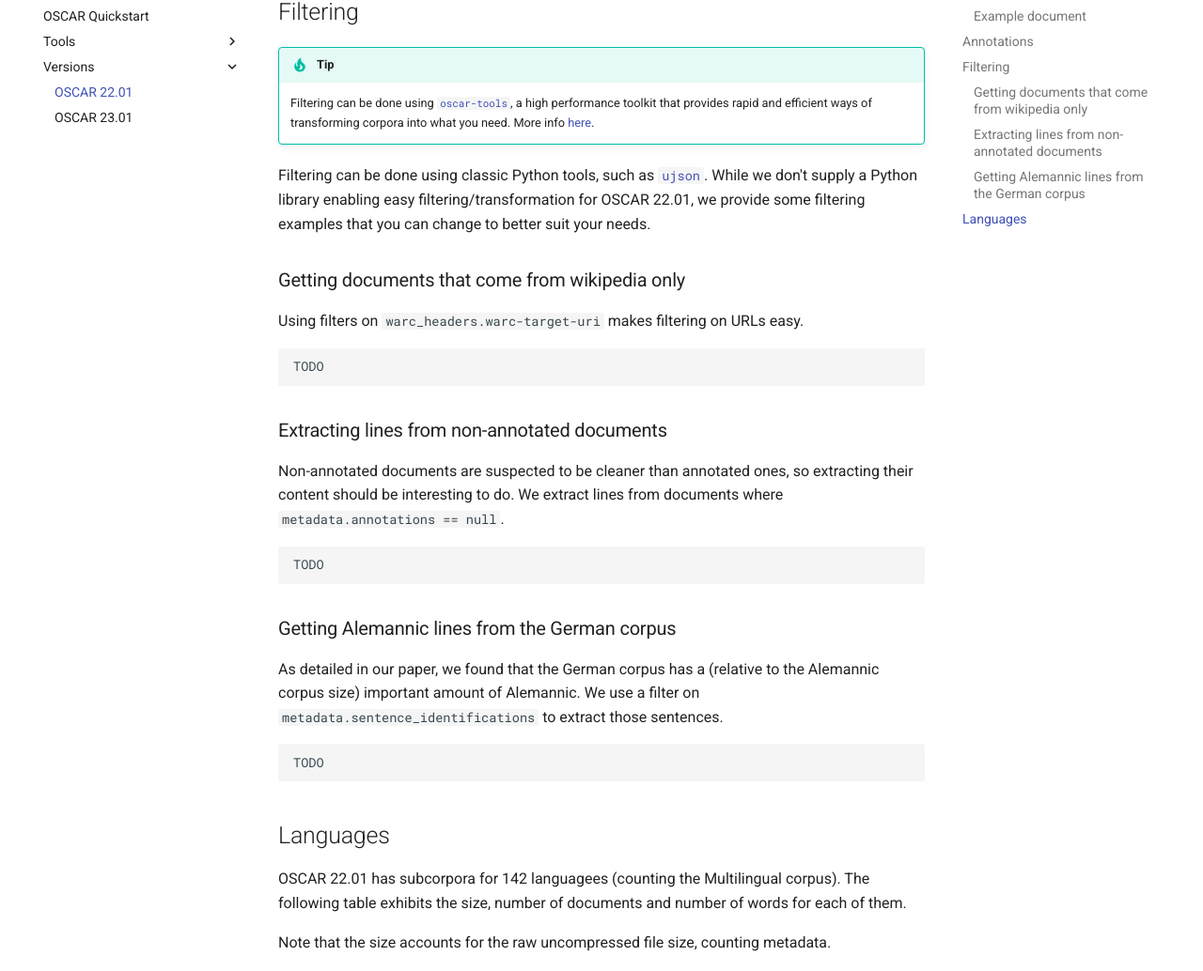
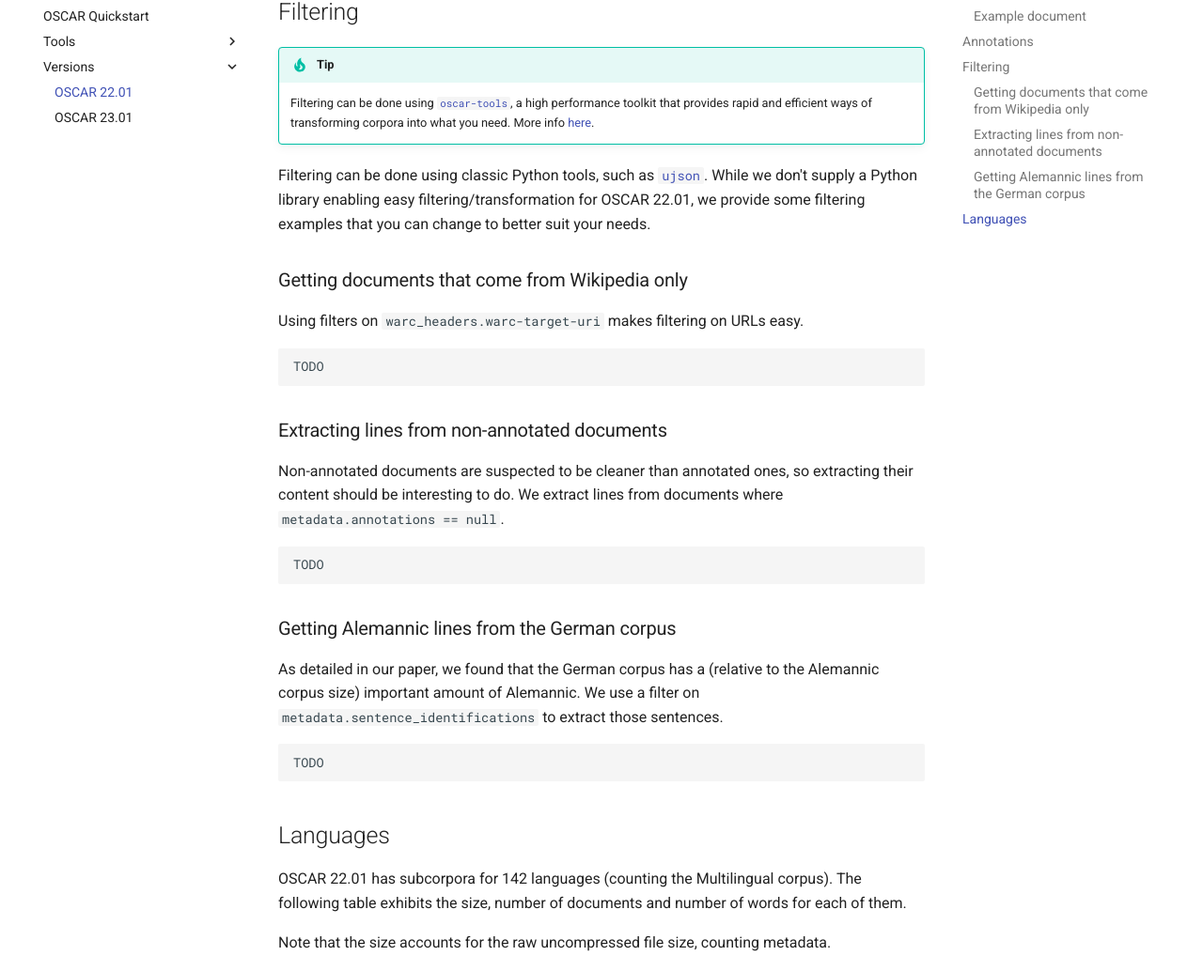
Before and after one commit to oscar-project/documentation, an MkDocs documentation site: the page built from docs/versions/oscar-2201.md, in a window 1280 px wide and 1400 px high, scrolled down 2115 px. Shown: the part 145-1179 px from the top of the window at 94% size. Built offline with MkDocs 1.6.1 and Material for MkDocs 9.7.7, drawn with Linux system fonts in a browser that asks for light colours; comment, search, counter and statistics services are not loaded.

Commit message:
correct some typos on 22.01

```diff
--- a/docs/versions/oscar-2201.md
+++ b/docs/versions/oscar-2201.md
@@ -93,7 +93,7 @@
 Filtering can be done using classic Python tools, such as [`ujson`](https://github.com/ultrajson/ultrajson).
 While we don't supply a Python library enabling easy filtering/transformation for OSCAR 22.01, we provide some filtering examples that you can change to better suit your needs.
 
-### Getting documents that come from wikipedia only
+### Getting documents that come from Wikipedia only
 
 Using filters on `warc_headers.warc-target-uri` makes filtering on URLs easy.
 
@@ -119,7 +119,7 @@
 
 ## Languages
 
-OSCAR 22.01 has subcorpora for 142 languagees (counting the Multilingual corpus).
+OSCAR 22.01 has subcorpora for 142 languages (counting the Multilingual corpus).
 The following table exhibits the size, number of documents and number of words for each of them.
 
 Note that the size accounts for the raw uncompressed file size, counting metadata.
```
